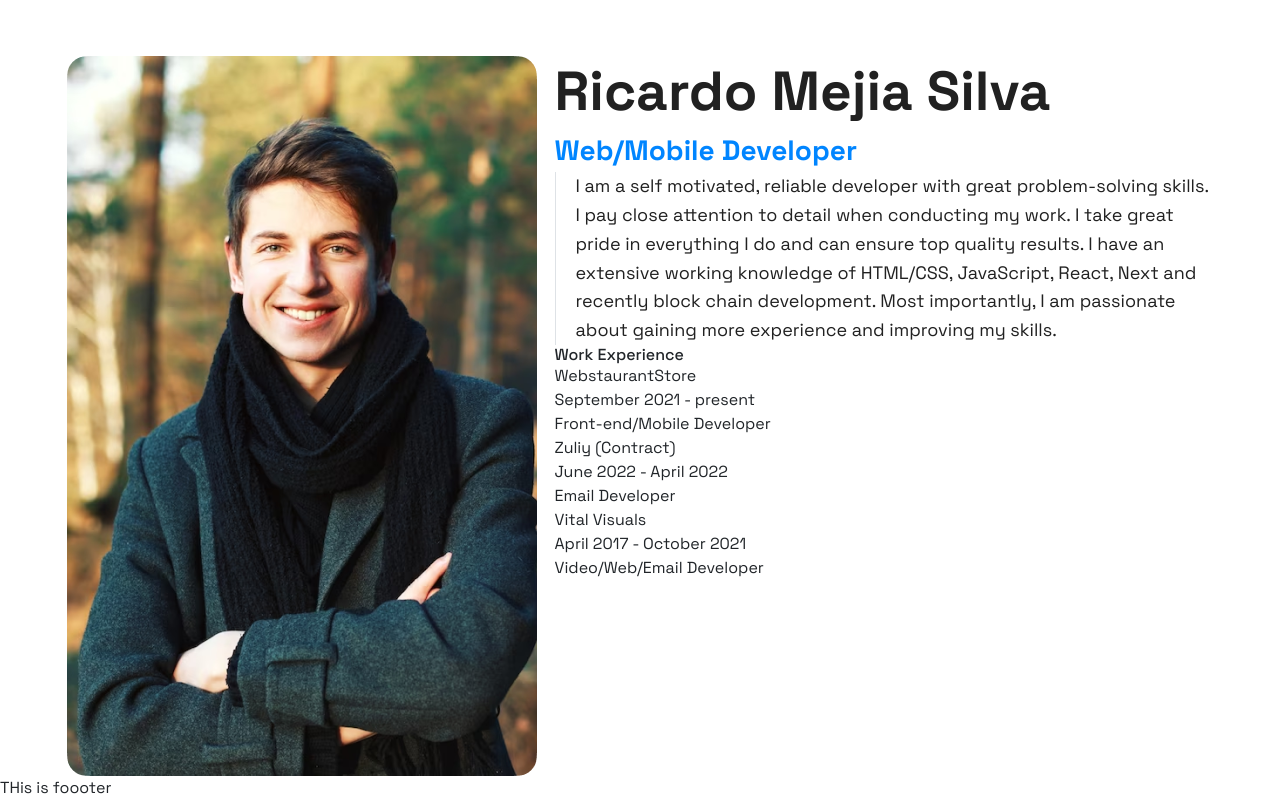
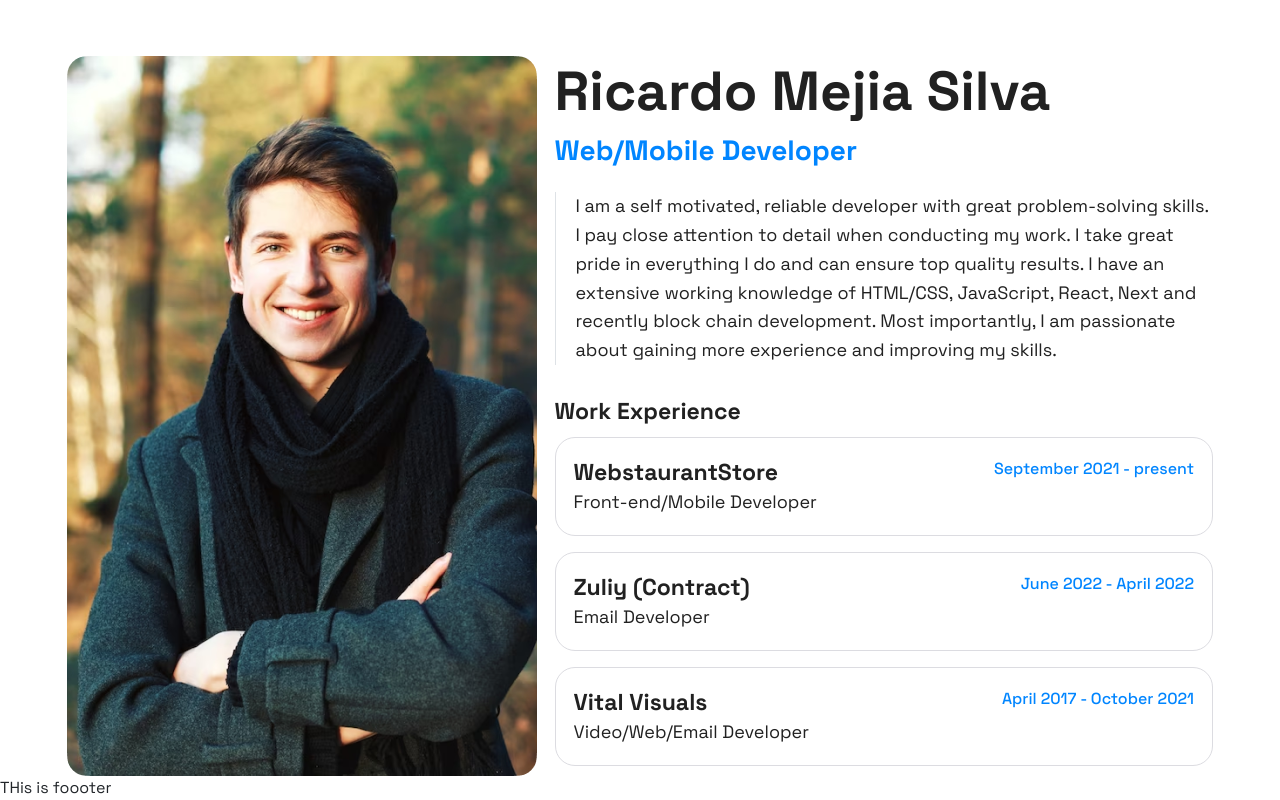
Before and after one commit to MamtazDev/ramsProtfolio, a React (Vite) app: page / in a window 1280 px wide. Shown: the part 951-1751 px from the top of the page. Built offline with nearby package versions, Linux system fonts and the light colour scheme.

Commit message:
some changed

```diff
--- a/src/App.jsx
+++ b/src/App.jsx
@@ -1,5 +1,4 @@
 import { useState } from "react";
-import "bootstrap/dist/css/bootstrap.min.css";
 import "./App.css";
 import { RouterProvider } from "react-router-dom";
 import { router } from "./Routes/routes";
--- a/src/Components/Profile/DeveloperInfo.css
+++ b/src/Components/Profile/DeveloperInfo.css
@@ -13,6 +13,20 @@
   font-weight: 700;
   line-height: 160%; /* 44.8px */
 }
+
+.infoContainer h6 {
+  color: #212121;
+  font-size: 23px;
+  font-style: normal;
+  font-weight: 700;
+  line-height: 160%; /* 36.8px */
+}
+
+.descriptionBox {
+  margin-top: 20px;
+  margin-bottom: 28px;
+}
+
 .descriptionBox p {
   padding-left: 20px;
   color: #212121;
@@ -21,3 +35,46 @@
   font-weight: 400;
   line-height: 160%; /* 28.8px */
 }
+
+.experienceContainer {
+  display: flex;
+  flex-direction: column;
+  gap: 16px;
+}
+
+.experience {
+  border-radius: 20px;
+  border: 1px solid #dcdce1;
+  background: #fff;
+  padding: 18px;
+}
+
+.experience div {
+  display: flex;
+  justify-content: space-between;
+}
+
+.experience div p:nth-child(1) {
+  color: #212121;
+  font-size: 23px;
+  font-style: normal;
+  font-weight: 700;
+  line-height: 140%; /* 32.2px */
+}
+
+.experience p {
+  color: #212121;
+  font-size: 18px;
+  font-style: normal;
+  font-weight: 400;
+  line-height: 160%; /* 28.8px */
+}
+
+.experience div p:nth-child(2) {
+  color: #0085ff;
+  text-align: right;
+  font-size: 16px;
+  font-style: normal;
+  font-weight: 500;
+  line-height: 160%; /* 25.6px */
+}
--- a/src/Components/Profile/DeveloperInfo.jsx
+++ b/src/Components/Profile/DeveloperInfo.jsx
@@ -5,7 +5,7 @@ import "./DeveloperInfo.css";
 const DeveloperInfo = () => {
   return (
     <div className="row">
-      <div className="col-5">
+      <div className="col-12 col-lg-5">
         <img src={man} alt="" />
       </div>
       <div className="col-7">
@@ -24,9 +24,10 @@ const DeveloperInfo = () => {
             </p>
           </div>
           <div>
-            <h6>Work Experience</h6>
+            <h6 style={{ marginBottom: "7px" }}>Work Experience</h6>
 
-            <div>
+            <div className="experienceContainer">
+              <div className="experience">
                 <div>
                   <p>WebstaurantStore</p>
                   <p>September 2021 - present</p>
@@ -34,7 +35,7 @@ const DeveloperInfo = () => {
                 <p>Front-end/Mobile Developer</p>
               </div>
 
-            <div>
+              <div className="experience">
                 <div>
                   <p>
                     Zuliy <span>(Contract)</span>
@@ -43,7 +44,7 @@ const DeveloperInfo = () => {
                 </div>
                 <p>Email Developer</p>
               </div>
-            <div>
+              <div className="experience">
                 <div>
                   <p>Vital Visuals</p>
                   <p>April 2017 - October 2021</p>
@@ -54,6 +55,7 @@ const DeveloperInfo = () => {
           </div>
         </div>
       </div>
+    </div>
   );
 };
 
```
Also changed, not shown: src/Components/Profile/SkillsInfo.jsx (added, +9 -0 lines). Lines whose indentation alone changed are shown as unchanged.
